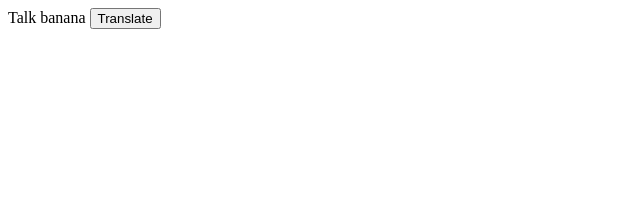
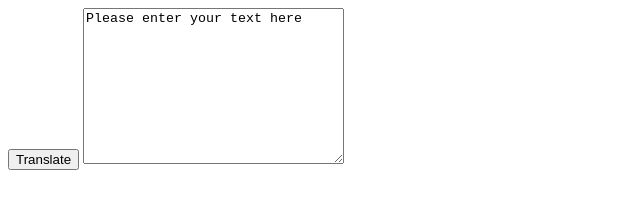
Before and after one commit to Dorababupc/vanilla-js-for-beginnaers, a plain HTML site: page index.html in a window 1280 px wide. Shown: the whole page, without its empty margins (0-640 px from the left). Drawn offline with Linux system fonts and the light colour scheme.

Commit message:
taking input and console.

```diff
--- a/app.js
+++ b/app.js
@@ -1,4 +1,5 @@
 var btntranslate= document.querySelector('#btn-translate');
+var txtarea=document.querySelector('#txt-area');
 btntranslate.addEventListener("click",function clickEventHandler(){
-    console.log("HII");
+    console.log(txtarea.value);
 })
--- a/index.html
+++ b/index.html
@@ -8,9 +8,9 @@
 
 </head>
 <body>
+    <button id="btn-translate">Translate</button>
+    <textarea  id="txt-area" cols="30" rows="10">Please enter your text here</textarea>
+    <script src="app.js" type="text/javascript"></script>
 
-    Talk banana
-    <button id="btn-translate">Translate</button>
-    <script src="app.js" type="text/javascript"></script>
 </body>
 </html>
```
